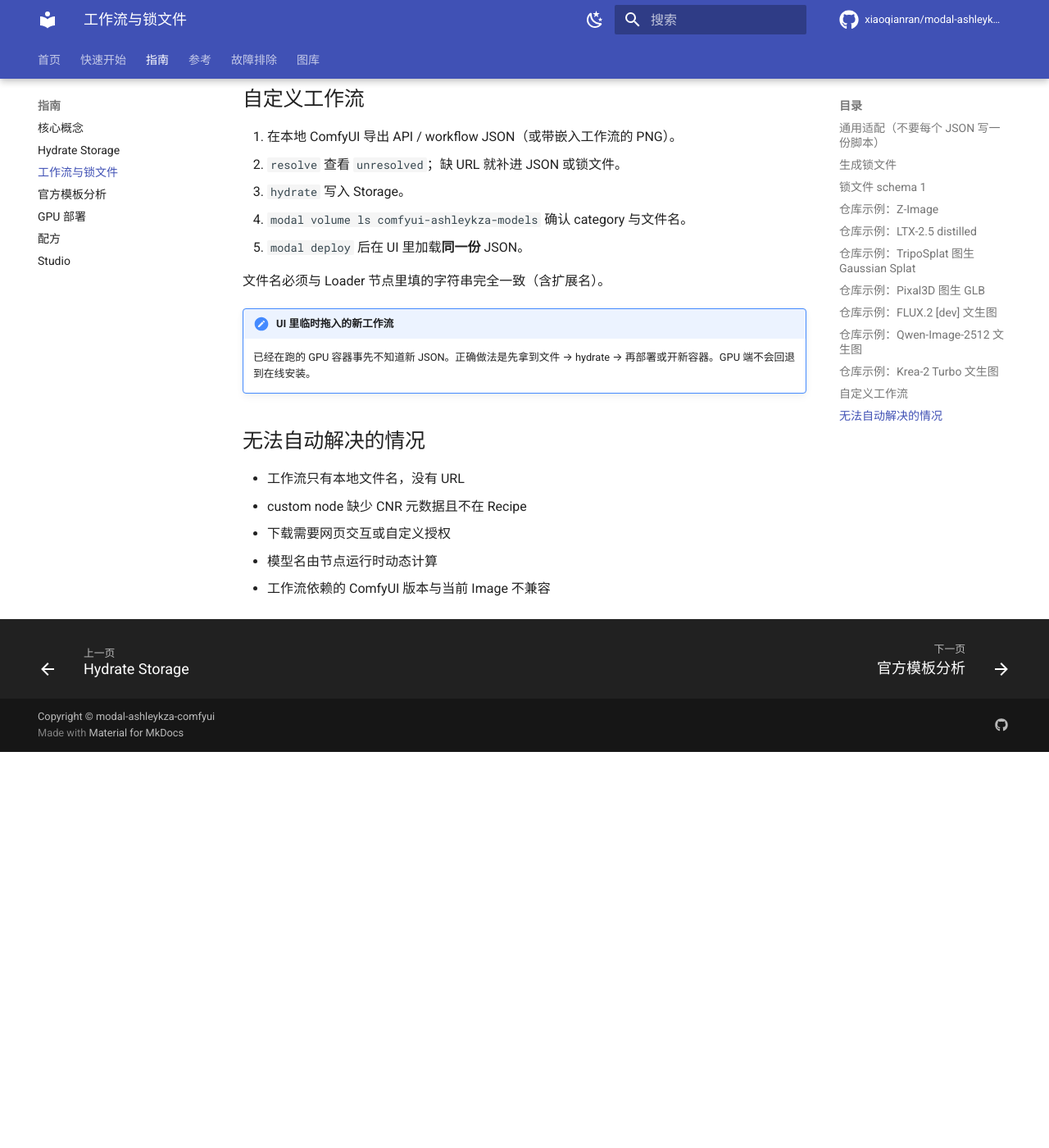
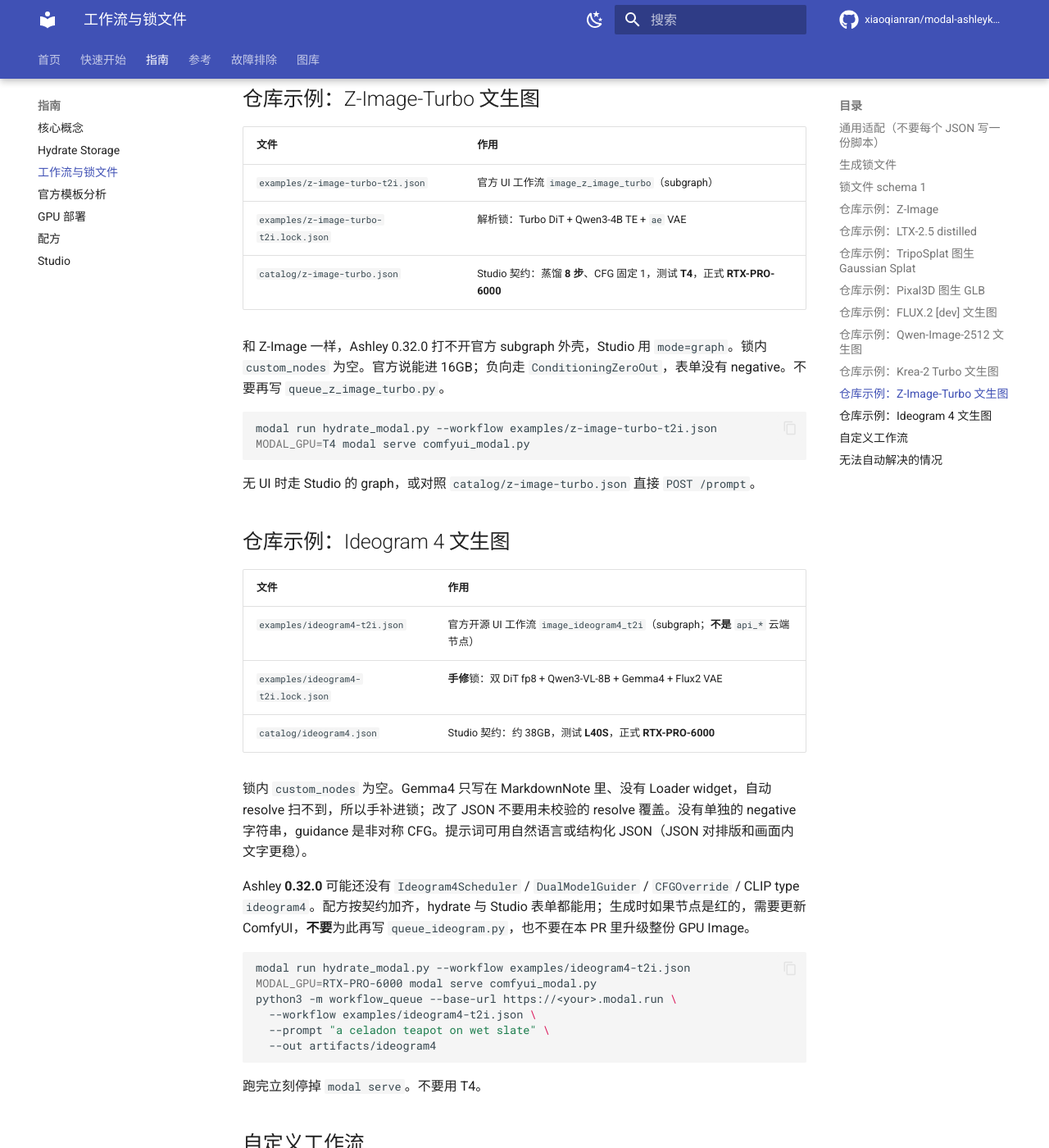
Before and after one commit to xiaoqianran/modal-ashleykza-comfyui, an MkDocs documentation site: the page built from docs/guide/workflows.md, in a window 1280 px wide and 1400 px high, scrolled down 6802 px. Shown: the whole window at 82% size. Built offline with MkDocs 1.6.1 and Material for MkDocs 9.7.7, drawn with Linux system fonts in a browser that asks for light colours; comment, search, counter and statistics services are not loaded; before the commit the page ends 7719 px from its top, so only the background shows below that.

Commit message:
feat: add Z-Image-Turbo and Ideogram 4 Studio recipes
Z-Image-Turbo uses a graph-mode catalog (8 steps, CFG=1) because Ashley 0.32.0 cannot open the official subgraph shell. Ideogram 4 is workflow-mode with a curated lock that includes Gemma4 from the template note. Bind Ideogram4Scheduler the same way as Flux2Scheduler.

Co-authored-by: xiaoqianran <23200150217@post.usts.edu.cn>

````diff
--- a/catalog/__init__.py
+++ b/catalog/__init__.py
@@ -3,9 +3,10 @@
 Two execution modes:
 
 - ``graph``: catalog embeds a ComfyUI API prompt with ``$placeholders``.
-  Use only when the Image is missing nodes from the official UI JSON (Z-Image).
+  Use only when the Image is missing nodes from the official UI JSON
+  (Z-Image / Z-Image-Turbo).
 - ``workflow``: official UI JSON + ``graphToPrompt()`` + bind by node class.
-  This is the default for new recipes (Pixal3D / TripoSplat).
+  This is the default for new recipes (Pixal3D / TripoSplat / Ideogram 4).
 """
 
 from __future__ import annotations
--- a/docs/guide/workflows.md
+++ b/docs/guide/workflows.md
@@ -234,6 +234,46 @@ python3 -m workflow_queue --base-url https://<your>.modal.run \
   --out artifacts/krea2-turbo
 ```
 
+## 仓库示例：Z-Image-Turbo 文生图
+
+| 文件 | 作用 |
+|---|---|
+| `examples/z-image-turbo-t2i.json` | 官方 UI 工作流 `image_z_image_turbo`（subgraph） |
+| `examples/z-image-turbo-t2i.lock.json` | 解析锁：Turbo DiT + Qwen3-4B TE + `ae` VAE |
+| `catalog/z-image-turbo.json` | Studio 契约：蒸馏 **8 步**、CFG 固定 1，测试 **T4**，正式 **RTX-PRO-6000** |
+
+和 Z-Image 一样，Ashley 0.32.0 打不开官方 subgraph 外壳，Studio 用 `mode=graph`。锁内 `custom_nodes` 为空。官方说能进 16GB；负向走 `ConditioningZeroOut`，表单没有 negative。不要再写 `queue_z_image_turbo.py`。
+
+```bash
+modal run hydrate_modal.py --workflow examples/z-image-turbo-t2i.json
+MODAL_GPU=T4 modal serve comfyui_modal.py
+```
+
+无 UI 时走 Studio 的 graph，或对照 `catalog/z-image-turbo.json` 直接 `POST /prompt`。
+
+## 仓库示例：Ideogram 4 文生图
+
+| 文件 | 作用 |
+|---|---|
+| `examples/ideogram4-t2i.json` | 官方开源 UI 工作流 `image_ideogram4_t2i`（subgraph；**不是** `api_*` 云端节点） |
+| `examples/ideogram4-t2i.lock.json` | **手修**锁：双 DiT fp8 + Qwen3-VL-8B + Gemma4 + Flux2 VAE |
+| `catalog/ideogram4.json` | Studio 契约：约 38GB，测试 **L40S**，正式 **RTX-PRO-6000** |
+
+锁内 `custom_nodes` 为空。Gemma4 只写在 MarkdownNote 里、没有 Loader widget，自动 resolve 扫不到，所以手补进锁；改了 JSON 不要用未校验的 resolve 覆盖。没有单独的 negative 字符串，guidance 是非对称 CFG。提示词可用自然语言或结构化 JSON（JSON 对排版和画面内文字更稳）。
+
+Ashley **0.32.0** 可能还没有 `Ideogram4Scheduler` / `DualModelGuider` / `CFGOverride` / CLIP type `ideogram4`。配方按契约加齐，hydrate 与 Studio 表单都能用；生成时如果节点是红的，需要更新 ComfyUI，**不要**为此再写 `queue_ideogram.py`，也不要在本 PR 里升级整份 GPU Image。
+
+```bash
+modal run hydrate_modal.py --workflow examples/ideogram4-t2i.json
+MODAL_GPU=RTX-PRO-6000 modal serve comfyui_modal.py
+python3 -m workflow_queue --base-url https://<your>.modal.run \
+  --workflow examples/ideogram4-t2i.json \
+  --prompt "a celadon teapot on wet slate" \
+  --out artifacts/ideogram4
+```
+
+跑完立刻停掉 `modal serve`。不要用 T4。
+
 ## 自定义工作流
 
 1. 在本地 ComfyUI 导出 API / workflow JSON（或带嵌入工作流的 PNG）。
--- a/docs/reference/cli.md
+++ b/docs/reference/cli.md
@@ -43,7 +43,7 @@ python -m studio --no-browser
 
 Windows：Releases 里只下一个 `Studio.exe`，双击即可。见 [Studio](../guide/studio.md#studio-exe)。
 
-本机 `127.0.0.1:8787`，启动后默认打开浏览器。顶栏选 Z-Image / FLUX.2 [dev] / Qwen-Image-2512 / Krea-2 Turbo / Pixal3D / TripoSplat。见 [Studio](../guide/studio.md)。
+本机 `127.0.0.1:8787`，启动后默认打开浏览器。顶栏选 Z-Image / Z-Image-Turbo / FLUX.2 [dev] / Qwen-Image-2512 / Krea-2 Turbo / Ideogram 4 / Pixal3D / TripoSplat。见 [Studio](../guide/studio.md)。
 
 ## 通用排队
 
--- a/workflow_queue.py
+++ b/workflow_queue.py
@@ -409,7 +409,7 @@ def bind_load_image(prompt: dict[str, Any], image_name: str) -> dict[str, Any]:
 
 SAMPLER_TYPES = {"KSampler", "KSamplerAdvanced", "SamplerCustomAdvanced"}
 SEED_TYPES = SAMPLER_TYPES | {"RandomNoise"}
-SCHEDULER_TYPES = {"Flux2Scheduler"}
+SCHEDULER_TYPES = {"Flux2Scheduler", "Ideogram4Scheduler"}
 NUMBER_KEYS = {"seed", "steps", "cfg", "denoise", "width", "height"}
 SEED_INPUT_KEYS = ("seed", "noise_seed")
 
````
Also changed, not shown: README.md (+1 -1 lines), docs/guide/studio.md (+7 -5 lines), 12 other files.
